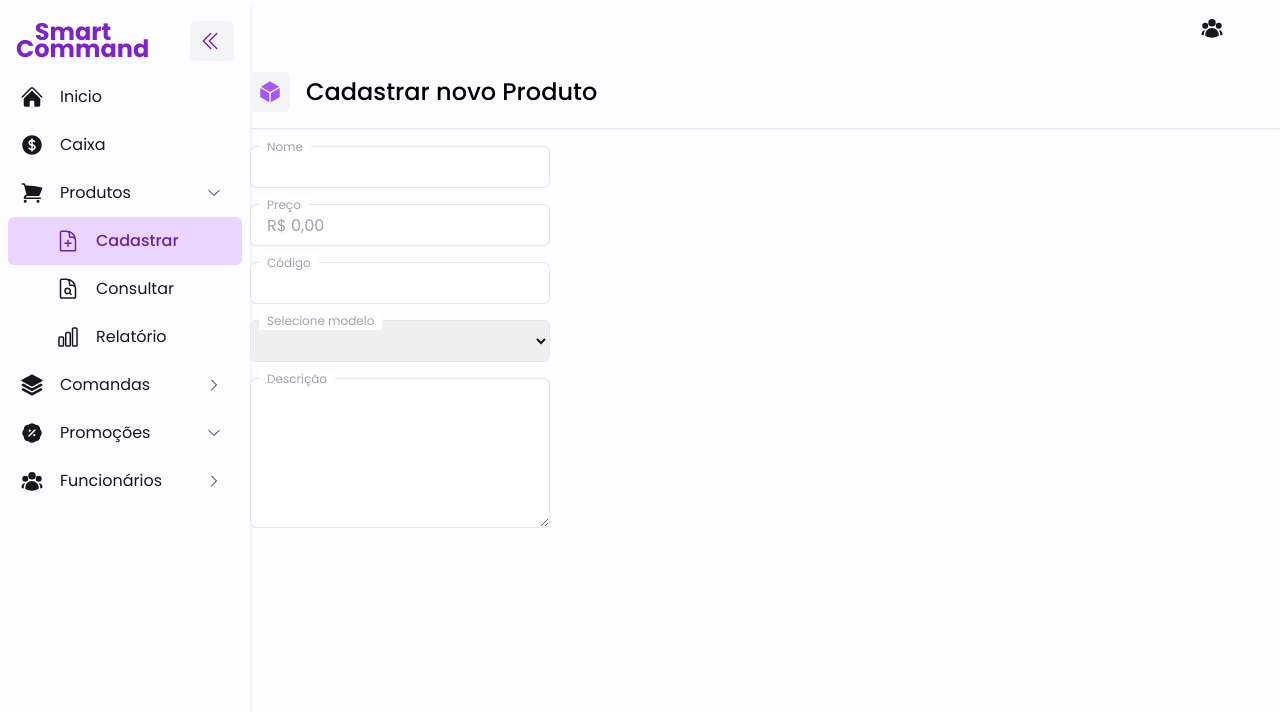
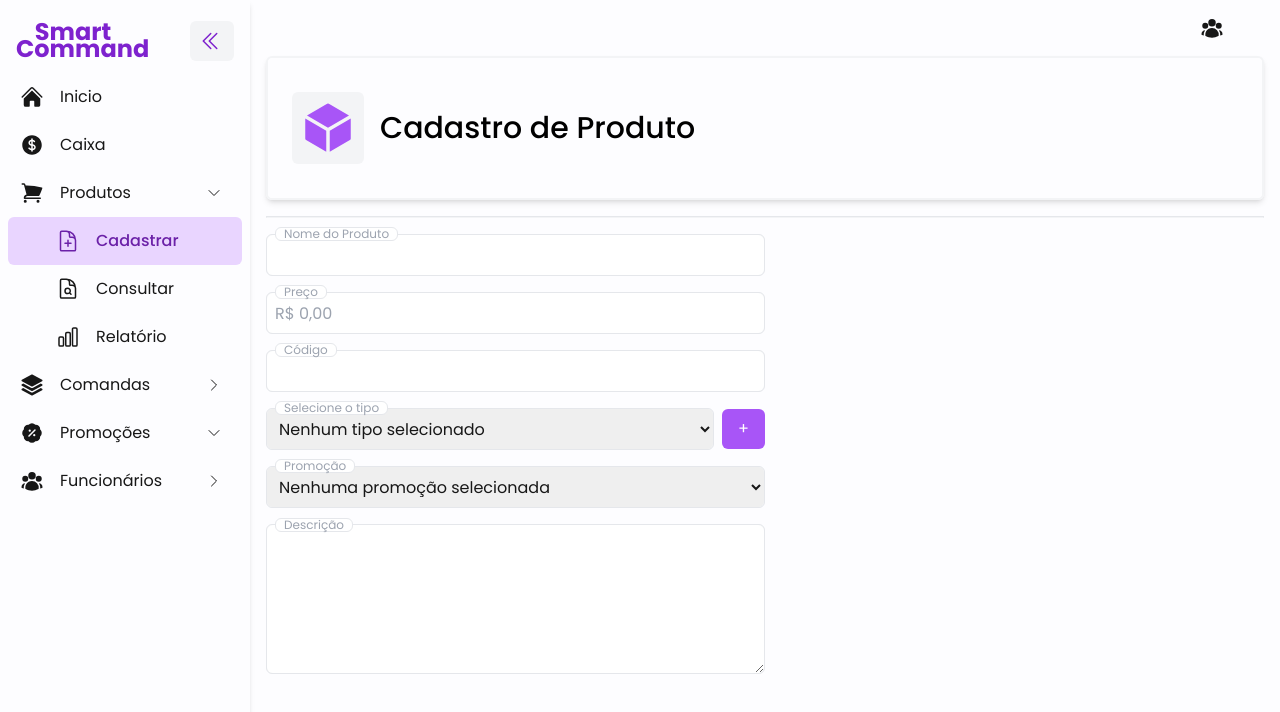
Before and after one commit to klenivingeri/smart-command, a Next.js app: page /produto/cadastrar in a window 1280 px wide. Shown: the top 712 px of the page. Built offline with nearby package versions, Linux system fonts and the light colour scheme.

Commit message:
chore: melhorando formulario

```diff
--- a/src/app/produto/cadastrar/page.js
+++ b/src/app/produto/cadastrar/page.js
@@ -7,7 +7,7 @@ export default function ProdutoCadastrar() {
     <div className="h-full">
       <Cadastrar
         path="cadastrar-produto"
-        title="Cadastrar novo Produto"
+        title="Cadastro de Produto"
       />
     </div>
   );
--- a/src/app/produto/consultar/page.js
+++ b/src/app/produto/consultar/page.js
@@ -1,9 +1,9 @@
-import { Cadastrar } from "@/components/Pages/Produto/Cadastrar";
+import { Consultar } from "@/components/Pages/Produto/Consultar";
 
 export default function ProdutoConsultar() {
     return (
       <div className="h-full">
-        <Cadastrar path="consultar-produtos" />
+        <Consultar path="consultar-produtos" />
       </div>
     );
 }
--- a/src/app/produto/relatorio/page.js
+++ b/src/app/produto/relatorio/page.js
@@ -1,9 +1,9 @@
-import { Cadastrar } from "@/components/Pages/Produto/Cadastrar";
+import { Relatorios } from "@/components/Pages/Produto/Relatorios";
 
 export default function ProdutoRelatorio() {
     return (
       <div className="h-full">
-        <Cadastrar path="relatorio-produtos" />
+        <Relatorios path="relatorio-produtos" />
       </div>
     );
 }
--- /dev/null
+++ b/src/components/Atoms/Button/index.js
@@ -0,0 +1,3 @@
+export const ButtonBox = ({ style, children, handleAction }) => {
+return <a onClick={() => handleAction()} className={`${ style } flex items-center justify-center px-4 h-[40px] rounded-md cursor-pointer`}>{children} </a>
+}
--- a/src/components/Atoms/Content/index.js
+++ b/src/components/Atoms/Content/index.js
@@ -1,6 +1,6 @@
 export const Content = ({ children, title, Icon }) => {
   return (
-    <main className="w-full h-full min-w-[400px] max-w-[1200px]">
+    <main className="w-full h-full min-w-[400px] max-w-[1200px] px-4">
       {children}
     </main>
   );
--- a/src/components/Atoms/Input/index.js
+++ b/src/components/Atoms/Input/index.js
@@ -1,58 +1,69 @@
 import { formatCurrency } from "@/utils/currency";
+import { useState } from "react";
 
-export const Input = ({ title }) => {
+export const Label = ({ title, children }) => {
   return (
-    <div className="rounded-md border-[1px] bg-gray-100 w-[300px] relative">
-      <div className="absolute top-0 left-2 mt-[-9px] text-gray-400 bg-white px-2 text-[12px]">
+    <div className="rounded-md border-[1px] bg-gray-100 w-full relative">
+      <div className="absolute top-0 left-2 mt-[-8px]  text-gray-400 border-[1px] bg-white rounded-md leading-none px-2 text-[12px]">
         {title}
       </div>
-      <input className="rounded-md h-[40px] pl-4 w-[298px]" />
+      {children}
     </div>
+  );
+};
+
+export const Input = ({ title ,value , setValue }) => {
+  const handleInput = (e) => {
+    const value = e.target.value
+    setValue(value)
+
+  }
+  return (
+    <Label title={title}>
+      <input onChange={handleInput} className="rounded-md h-[40px] pl-2 w-full" autoComplete="off" value={value} />
+    </Label>
   );
 };
 
 export const InputNumeral = ({ title, value, setValue }) => {
   return (
-    <div className="rounded-md border-[1px] bg-gray-100 w-[300px] relative">
-      <div className="absolute top-0 left-2 mt-[-9px] text-gray-400 bg-white px-2 text-[12px]">
-        {title}
-      </div>
+    <Label title={title}>
       <input
+        autoComplete="off"
         placeholder="R$ 0,00"
-        className="rounded-md h-[40px] pl-4 w-[298px]"
+        className="rounded-md h-[40px] pl-2 w-full"
         onChange={(e) => {
           const formatted = formatCurrency(e.target.value);
           setValue(formatted);
         }}
         value={value}
       />
-    </div>
+    </Label>
   );
 };
 
-export const Select = ({ title }) => {
+export const Select = ({ title, selectOptions = [], value, setValue }) => {
+  const handleSetOptions = (e) => {
+    const value = selectOptions.find(option => option.id =  e.target.value)
+    setValue(value)
+  }
   return (
-    <div className="rounded-md border-[1px] bg-gray-100 w-[300px] relative">
-      <div className="absolute top-0 left-2 mt-[-9px] text-gray-400 bg-white px-2 text-[12px]">
-        {title}
-      </div>
-      <select className="rounded-md h-[40px] pl-4 w-[298px]">
-        <option></option>
-        <option>teste</option>
-        <option>teste</option>
-        <option>teste</option>
+    <Label title={title}>
+      <select className="rounded-md h-[40px] pl-2 w-full" onChange={handleSetOptions}>
+        <option title={value.name} value={value.id}>{value.name}</option>
+        {selectOptions.map(option => value.id !== option.id ? <option title={option.name} key={option.id} value={option.id}>{option.name}</option> : null)}
       </select>
-    </div>
+    </Label>
   );
 };
 
 export const Textarea = ({ title }) => {
   return (
-    <div className="rounded-md border-[1px] bg-gray-100 w-[300px] h-[150px] relative">
-      <div className="absolute top-0 left-2 mt-[-9px] text-gray-400 bg-white px-2 text-[12px]">
+    <div className="rounded-md border-[1px] bg-gray-100 w-full h-[150px] relative">
+      <div className="absolute top-0 left-2 mt-[-7px] text-gray-400 bg-white px-2 text-[12px] border-[1px] rounded-md leading-none">
         {title}
       </div>
-      <textarea className="rounded-md w-[298px] h-[148px] p-4"></textarea>
+      <textarea className="rounded-md w-full h-[148px] p-2"></textarea>
     </div>
   );
 };
--- a/src/components/Organisms/Sidebar/index.js
+++ b/src/components/Organisms/Sidebar/index.js
@@ -72,7 +72,7 @@ export const SideBar = ({ path }) => {
       setPathName(name);
     }
   };
-  console.log({closeMenu})
+
   return !closeMenu ? (
     <nav className="w-[250px] min-w-[250px] shadow-md">
       <div
--- a/src/components/Pages/Produto/Cadastrar/index.js
+++ b/src/components/Pages/Produto/Cadastrar/index.js
@@ -1,27 +1,75 @@
 "use client";
 
-import { Input, InputNumeral, Select, Textarea } from "@/components/Atoms/Input";
+import {
+  Input,
+  InputNumeral,
+  Select,
+  Textarea,
+} from "@/components/Atoms/Input";
 import { TemplateWithMenu } from "@/components/Templates/TemplateWithMenu";
 import { useState } from "react";
 import { IconCube } from "@/icons/Cube";
 import { TitleWithIcon } from "@/components/Molecules/TitleWithIcon";
+import { ButtonBox } from "@/components/Atoms/Button";
 
-export const Cadastrar = ({ path, Icon, title }) => {
+const selectOptions = [
+  { id: 1, name: "Frito" },
+  { id: 2, name: "Assado" },
+  { id: 3, name: "Suco" },
+  { id: 4, name: "Refri" },
+  { id: 5, name: "Vitámina" },
+];
+const selectOptions2 = [
+  { id: 1, name: "Suco + Assado" },
+  { id: 2, name: "3(três) assados por R$ 15,00" },
+  { id: 3, name: "3 Fritos por R$:13,00" },
+];
+
+const alertTest = () => {
+  alert('Aqui você vai pode criar uma nova categoria de item se ele ainda não exister ')
+}
+
+export const Cadastrar = ({ path, title }) => {
   const [name, setName] = useState("");
   const [price, setPrice] = useState("");
-  console.log(price)
+  const [type, setType] = useState({
+    id: 10,
+    name: "Nenhum tipo selecionado",
+  });
+  const [promotion, setPromotion] = useState({
+    id: 10,
+    name: "Nenhuma promoção selecionada",
+  });
+  console.log(name);
   return (
     <TemplateWithMenu path={path}>
-      <TitleWithIcon size="text-2xl" Icon={Icon} title={title}>
-        <IconCube size="w-6 h-6" />
-      </TitleWithIcon>
+      <div className="border-gray-100 rounded-md shadow-md h-36 border-2 pl-6 flex ">
+        <TitleWithIcon size="text-3xl" title={title}>
+          <IconCube size="w-14 h-14" />
+        </TitleWithIcon>
+      </div>
+
       <span className="flex border-[1px] my-4 border-b-gray-100" />
-      <div className="flex flex-col gap-4">
-      <Input title="Nome" setName={setName} value={name} />
-      <InputNumeral title="Preço" setValue={setPrice} value={price} />
-      <Input title="Código" />
-      <Select title="Selecione modelo" />
-      <Textarea title="Descrição" />
+      <div className="flex flex-col gap-4 w-[50%]">
+        <Input title="Nome do Produto" setValue={setName} value={name} />
+        <InputNumeral title="Preço" setValue={setPrice} value={price} />
+        <Input title="Código" />
+        <div className="flex items-center gap-2">
+          <Select
+            title="Selecione o tipo"
+            selectOptions={selectOptions}
+            value={type}
+            setValue={setType}
+          />
+          <ButtonBox style="bg-purple-500 hover:bg-purple-400 text-white text-1lx" handleAction={alertTest}>+</ButtonBox>
+        </div>
+        <Select
+          title="Promoção"
+          selectOptions={selectOptions2}
+          value={promotion}
+          setValue={setPromotion}
+        />
+        <Textarea title="Descrição" />
       </div>
     </TemplateWithMenu>
   );
```
